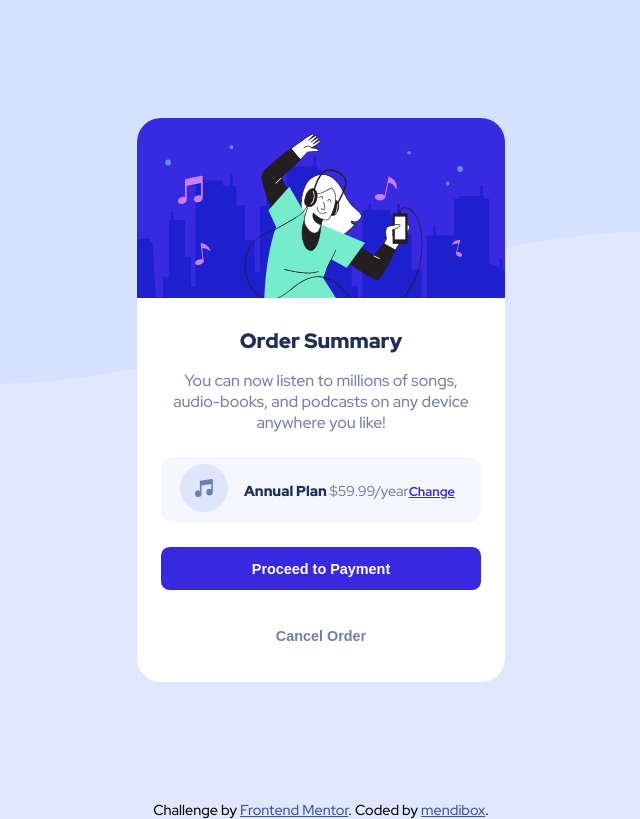
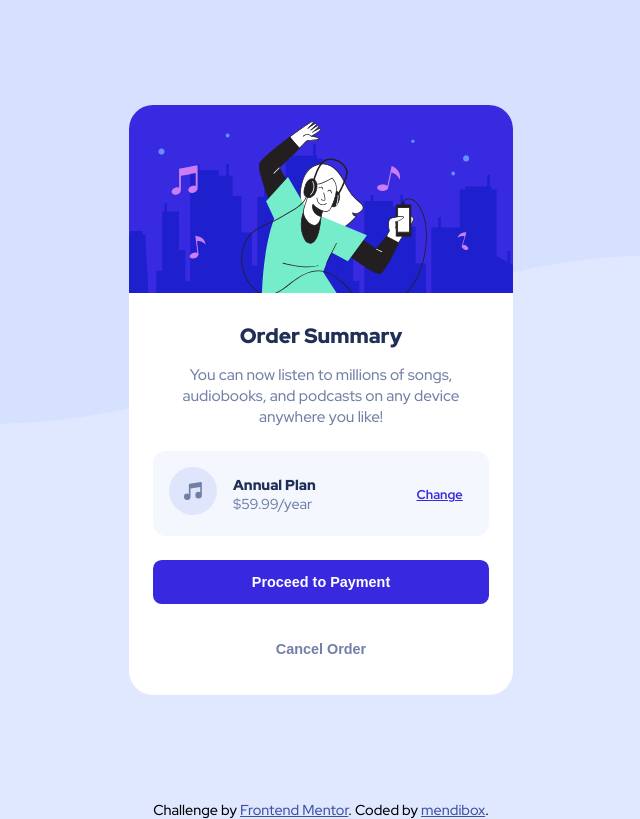
Before and after one commit to mendibox/order-summary-component, a plain HTML site: page index.html in a window 1280 px wide. Shown: the whole page, without its empty margins (319-959 px from the left). Drawn offline with Linux system fonts and the light colour scheme.

Commit message:
finished desktop design

```diff
--- a/index.html
+++ b/index.html
@@ -29,16 +29,16 @@
         <div class="card-text">
           <h1>Order Summary</h1>
           <p>
-            You can now listen to millions of songs, audio-books, and podcasts
+            You can now listen to millions of songs, audiobooks, and podcasts
             on any device anywhere you like!
           </p>
         </div>
         <div class="card-plan">
-          <div>
+          <div class="music-icon">
             <img src="/images/icon-music.svg" alt="universal music icon" />
           </div>
           <div>
-            <p class="plan">Annual Plan <span class="price">$59.99/year</span></p>
+            <p class="plan">Annual Plan <br><span class="price">$59.99/year</span></p>
           </div>
           <div>
             <a href="#" class="change">Change</a>
--- a/style.css
+++ b/style.css
@@ -24,7 +24,7 @@ body {
 
 .card {
     background-color: #fff;
-    width: 23em;
+    width: 19.5em;
     border-radius: 1.5em;
     margin: 5em 1.5em;
 }
@@ -49,6 +49,7 @@ body {
 }
 
 .card-text p {
+    font-size: 0.96rem;
     text-align: center;
     color: var(--neutral-color-2);
 }
@@ -58,14 +59,17 @@ body {
     border-radius: 0.8em;
     display: flex;
     align-items: center;
-    padding: 0.4em 1.2em;
+}
+
+.music-icon {
+    margin: 1em;
 }
 
 .plan {
     color: var(--neutral-color-3);
     font-size: 0.9rem;
     font-weight: 900;
-    margin-left: 1.1em;
+    margin-right: 2em;
 }
 
 .price {
@@ -74,7 +78,6 @@ body {
 }
 
 .change {
-
     font-size: 0.8rem;
     font-weight: 700;
     color: var(--primary-color-2);
@@ -126,11 +129,23 @@ body {
     color: hsl(228, 45%, 44%);
 }
 
-@media screen and (min-width: 426px) {
+@media screen and (min-width: 768px) {
 
     .flex-container {
         background-image: url('./images/pattern-background-desktop.svg');
         background-repeat: no-repeat;
-        background-size: 100vw 48vh;
+        background-size: 100vw 53vh;
+    }
+
+    .card {
+        width: 24em;
+    }
+
+    .card-text p {
+        padding: 0 1.7em;
+    }
+
+    .plan {
+        margin-right: 7em;
     }
 }
```
